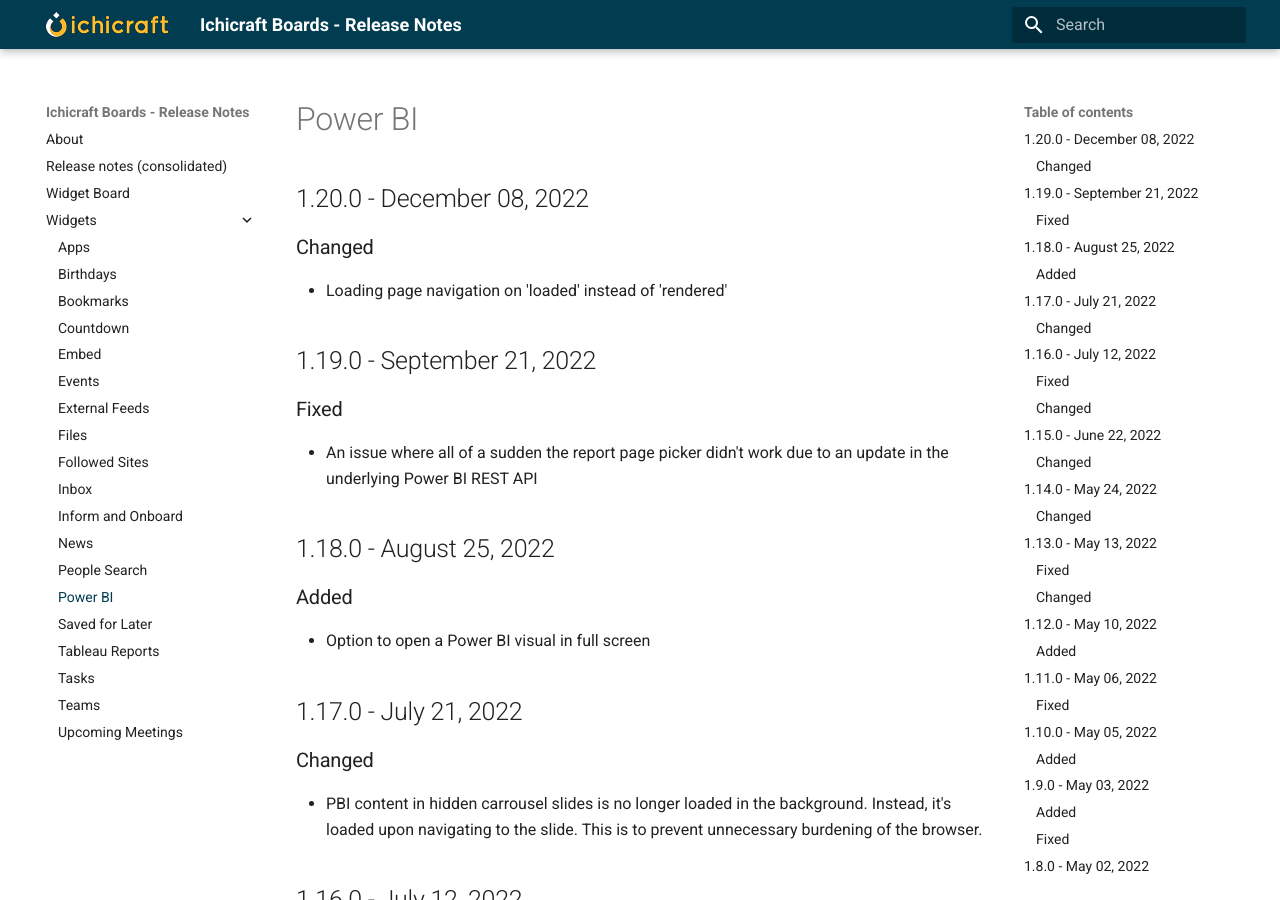
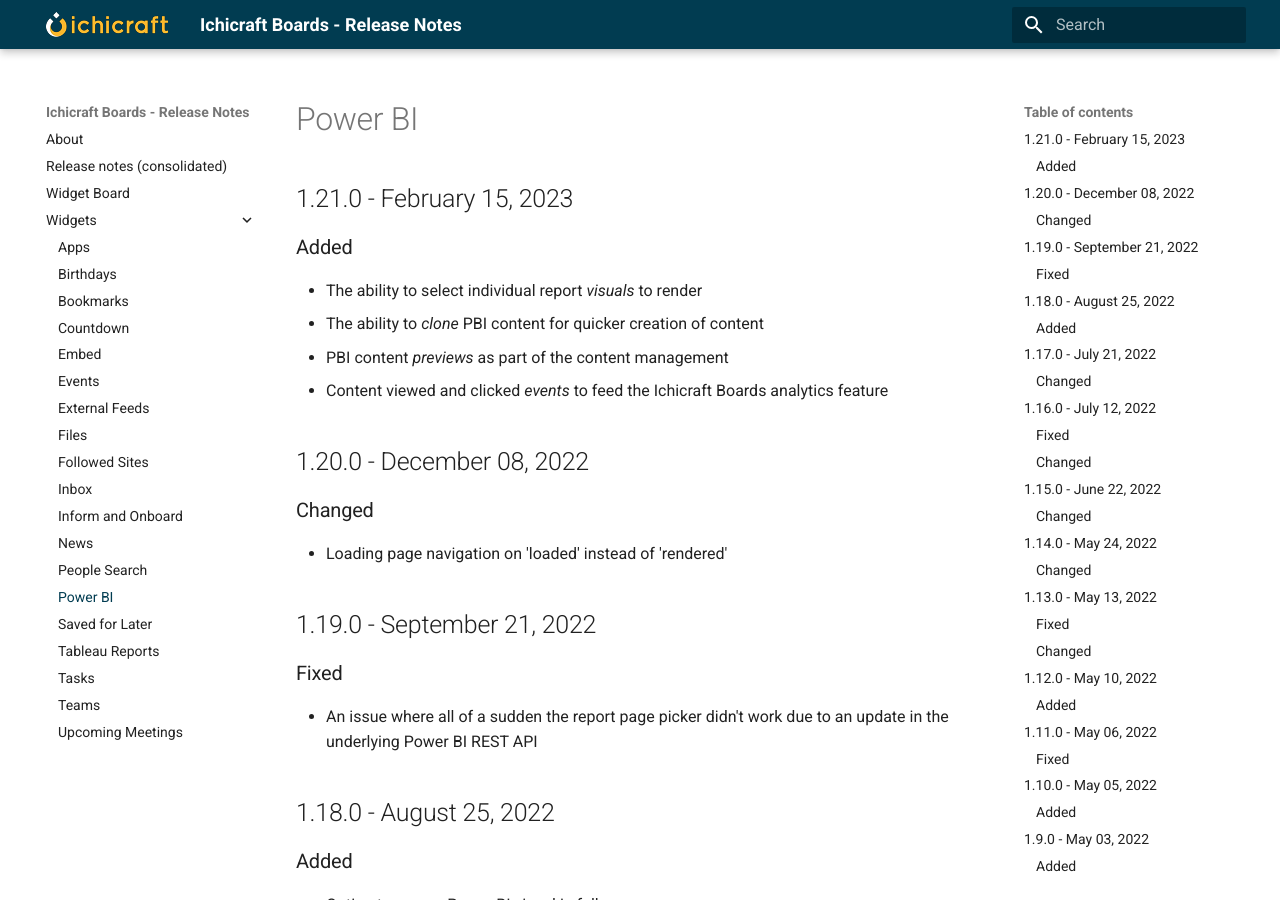
Before and after one commit to ichicraft/widgets-docs, an MkDocs documentation site: the page built from docs/Widgets/Power BI.md, in a window 1280 px wide and 900 px high. Built offline with MkDocs 1.6.1 and Material for MkDocs 9.7.7, drawn with Linux system fonts in a browser that asks for light colours.

```diff
--- a/docs/Widgets/Power BI.md
+++ b/docs/Widgets/Power BI.md
@@ -1,3 +1,11 @@
+## 1.21.0 - February 15, 2023
+
+### Added
+- The ability to select individual report _visuals_ to render
+- The ability to _clone_ PBI content for quicker creation of content
+- PBI content _previews_ as part of the content management
+- Content viewed and clicked _events_ to feed the Ichicraft Boards analytics feature
+
 ## 1.20.0 - December 08, 2022
 
 ### Changed
```
Also changed, not shown: docs/Release-notes-(consolidated).md (+8 -0 lines).
